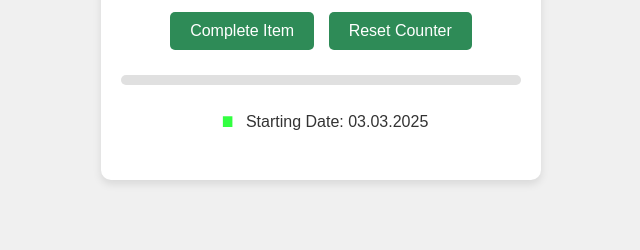
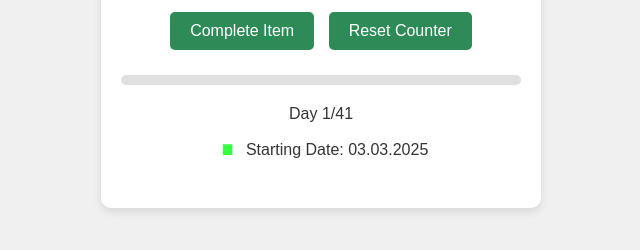
Before and after one commit to MinhajSiam/41DaysAmol, a plain HTML site: page index.html in a window 1280 px wide. Shown: the part 288-538 px from the top of the page, without its empty margins (319-959 px from the left). Drawn offline with Linux system fonts and the light colour scheme.

Commit message:
Uncomment day count display in progress section

```diff
--- a/index.html
+++ b/index.html
@@ -116,7 +116,7 @@
         <div class="progress">
             <div id="progressBar"></div>
         </div>
-        <!-- <p>Day <span id="dayCount">1</span>/41</p> -->
+        <p>Day <span id="dayCount">1</span>/41</p>
         <!-- <p><i class="fa-solid fa-circle" style="color: #33ff41;"></i> Start Day: <span id="dayCount">03</span>.03.2025</p> -->
         <!-- <p><i class="fa-solid fa-circle" style="color: #33ff41;"></i> Start Day: 03.03.2025</p> -->
         <p style="margin-top: -70px;"><span style="color: #33ff41; font-size: 100px;">.</span> Starting Date: 03.03.2025
```
